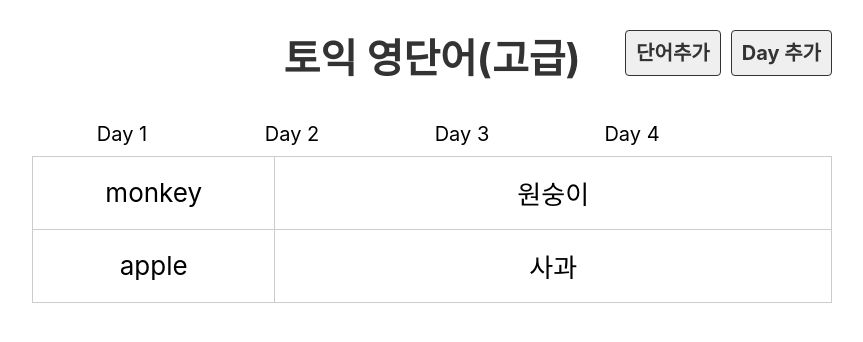
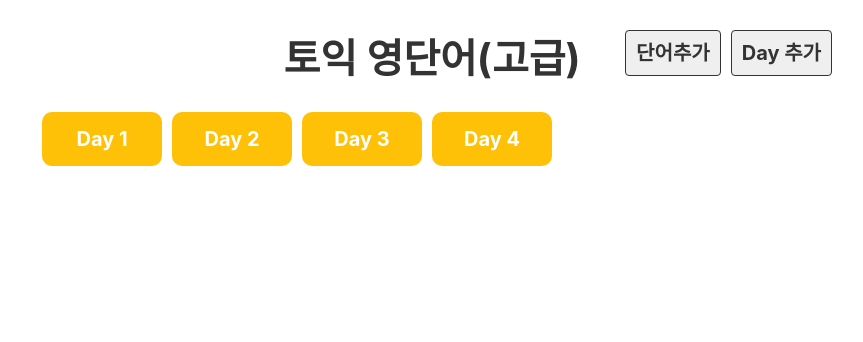
Before and after one commit to nkhyejin/react_voca, a React (Create React App) app: page / in a window 1280 px wide. Shown: the top 342 px of the page, without its empty margins (208-1071 px from the left). Built offline with nearby package versions, Linux system fonts and the light colour scheme.

Commit message:
react-router-dom / list css 일부적용

```diff
--- a/package.json
+++ b/package.json
@@ -8,6 +8,7 @@
     "@testing-library/user-event": "^13.5.0",
     "react": "^18.2.0",
     "react-dom": "^18.2.0",
+    "react-router-dom": "^6.4.1",
     "react-scripts": "5.0.1",
     "web-vitals": "^2.1.4"
   },
--- a/src/App.js
+++ b/src/App.js
@@ -2,14 +2,19 @@
 import DayList from "./component/DayList";
 import Header from "./component/Header";
 import Day from "./component/Day";
+import { BrowserRouter, Route, Routes } from "react-router-dom";
 
 function App() {
   return (
-    <div className="App">
-      <Header></Header>
-      <DayList></DayList>
-      <Day></Day>
-    </div>
+    <BrowserRouter>
+      <div className="App">
+        <Header></Header>
+        <Routes>
+          <Route path="/" element={<DayList />} />
+          <Route path="/day" element={<Day />} />
+        </Routes>
+      </div>
+    </BrowserRouter>
   );
 }
 
--- a/src/component/Day.js
+++ b/src/component/Day.js
@@ -5,6 +5,7 @@
   const wordList = dummy.words.filter((word) => word.day === day);
   return (
     <>
+      <h2>Day {day}</h2>
       <table>
         <tbody>
           {wordList.map((word) => (
--- a/src/component/DayList.js
+++ b/src/component/DayList.js
@@ -1,12 +1,13 @@
 import dummy from "../db/data.json";
+import { Link } from "react-router-dom";
 
 const DayList = () => {
-  console.log(dummy);
-  console.log(dummy.days);
   return (
     <ul className="list_day">
       {dummy.days.map((day) => (
-        <li key={day.id}>Day {day.day}</li>
+        <li key={day.id}>
+          <Link to="/day">Day {day.day}</Link>
+        </li>
       ))}
     </ul>
   );
--- a/src/component/Header.js
+++ b/src/component/Header.js
@@ -1,8 +1,10 @@
+import { Link } from "react-router-dom";
+
 const Header = () => {
   return (
     <div className="header">
       <h1>
-        <a href="/">토익 영단어(고급)</a>
+        <Link to="/">토익 영단어(고급)</Link>
       </h1>
       <div className="menu">
         <a href="#x" className="link">
--- a/src/index.css
+++ b/src/index.css
@@ -53,12 +53,27 @@
 .list_day {
   display: flex;
   flex-wrap: wrap;
+  color: white;
 }
 .list_day li {
   margin-left: 10px;
-  flex: 20% 0 0;
+  flex: 15% 0 0;
   box-sizing: border-box;
-  padding: 10px;
+  padding: 15px 0;
+  cursor: pointer;
+  border: none;
+  border-radius: 10px;
+  background-color: #ffc107;
+  font-weight: bold;
+}
+.list_day li a {
+  color: white;
+}
+.list_day li:hover {
+  background-color: #ffecb3;
+}
+.list_day li:hover a {
+  color: #caae53;
 }
 
 table {
```
